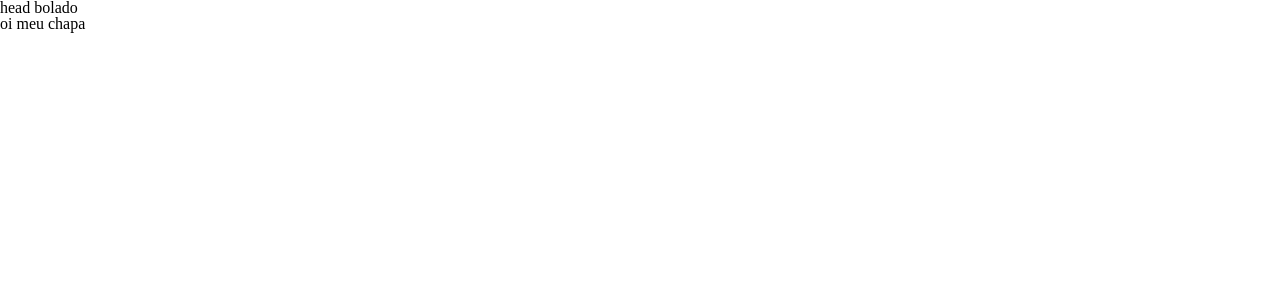
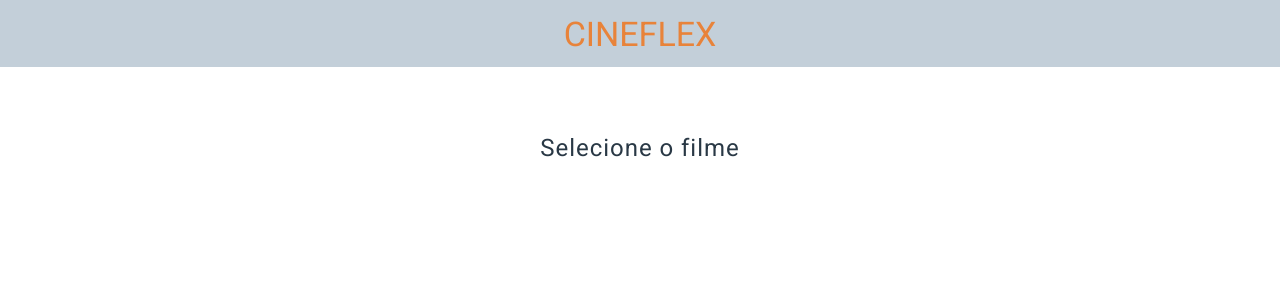
Before and after one commit to lucasborges24/projeto9-cineflex, a JavaScript app: page / in a window 1280 px wide. Shown: the top 300 px of the page. Built offline with nearby package versions, Linux system fonts and the light colour scheme.

Commit message:
finish Header; create a shared component Subtitle

```diff
--- a/package.json
+++ b/package.json
@@ -3,6 +3,7 @@
   "version": "0.1.0",
   "private": true,
   "dependencies": {
+    "axios": "^0.27.2",
     "react": "^17.0.2",
     "react-dom": "^17.0.2",
     "react-router-dom": "^6.3.0",
@@ -30,5 +31,8 @@
       "last 1 firefox version",
       "last 1 safari version"
     ]
+  },
+  "devDependencies": {
+    "react-error-overlay": "^6.0.9"
   }
 }
--- a/src/assets/css/style.css
+++ b/src/assets/css/style.css
@@ -1,3 +1,6 @@
+@import url('https://fonts.googleapis.com/css2?family=Roboto:ital,wght@0,100;0,300;0,400;0,500;0,700;0,900;1,100;1,300;1,400;1,500;1,700;1,900&display=swap');
+
 * {
     box-sizing: border-box;
+    font-family: 'Roboto', sans-serif;
 }
--- a/src/components/Head/Head.js
+++ b/src/components/Head/Head.js
@@ -1,5 +1,9 @@
+import "./style.css"
+
 export default function Head() {
     return (
-        <p>head bolado</p>
+        <header>
+            <h1>CINEFLEX</h1>
+        </header>
     )
 }
--- a/src/components/Head/style.css
+++ b/src/components/Head/style.css
@@ -0,0 +1,19 @@
+header {
+    width: 100%;
+    height: 67px;
+    background-color: #C3CFD9;
+    position: fixed;
+    top: 0;
+    right: 0;
+    display: flex;
+    align-items: center;
+    justify-content: center;
+    font-family: 'Roboto', sans-serif;
+}
+
+h1 {
+    font-weight: 400;
+    font-size: 34px;
+    line-height: 40px;
+    color: #E8833A;
+}
--- a/src/components/movie/Movie.js
+++ b/src/components/movie/Movie.js
@@ -1,5 +1,12 @@
+import "./style.css"
+import Subtitle from "../../shared/subtitle/Subtitle"
+
 export default function Movie () {
     return (
-        <p>oi meu chapa</p>
+        <>
+            <Subtitle>
+                <h2>Selecione o filme</h2>
+            </Subtitle>
+        </>
     )
 }
--- /dev/null
+++ b/src/shared/subtitle/Subtitle.js
@@ -0,0 +1,11 @@
+import "./style.css"
+
+export default function Subtitle ({
+    children
+}) {
+    return (
+        <div className="subtitle">
+            {children}
+        </div>
+    )
+}
--- /dev/null
+++ b/src/shared/subtitle/style.css
@@ -0,0 +1,15 @@
+.subtitle {
+    margin-top: calc(67px + 67px);
+    font-family: 'Roboto', sans-serif;
+    display: flex;
+    align-items: center;
+    justify-content: center;
+}
+
+h2 {
+    font-weight: 400;
+    font-size: 24px;
+    line-height: 28px;
+    letter-spacing: 0.04em;
+    color: #293845;
+}
```
Also changed, not shown: 1 other file (tests, documents, lock files or other folders).
